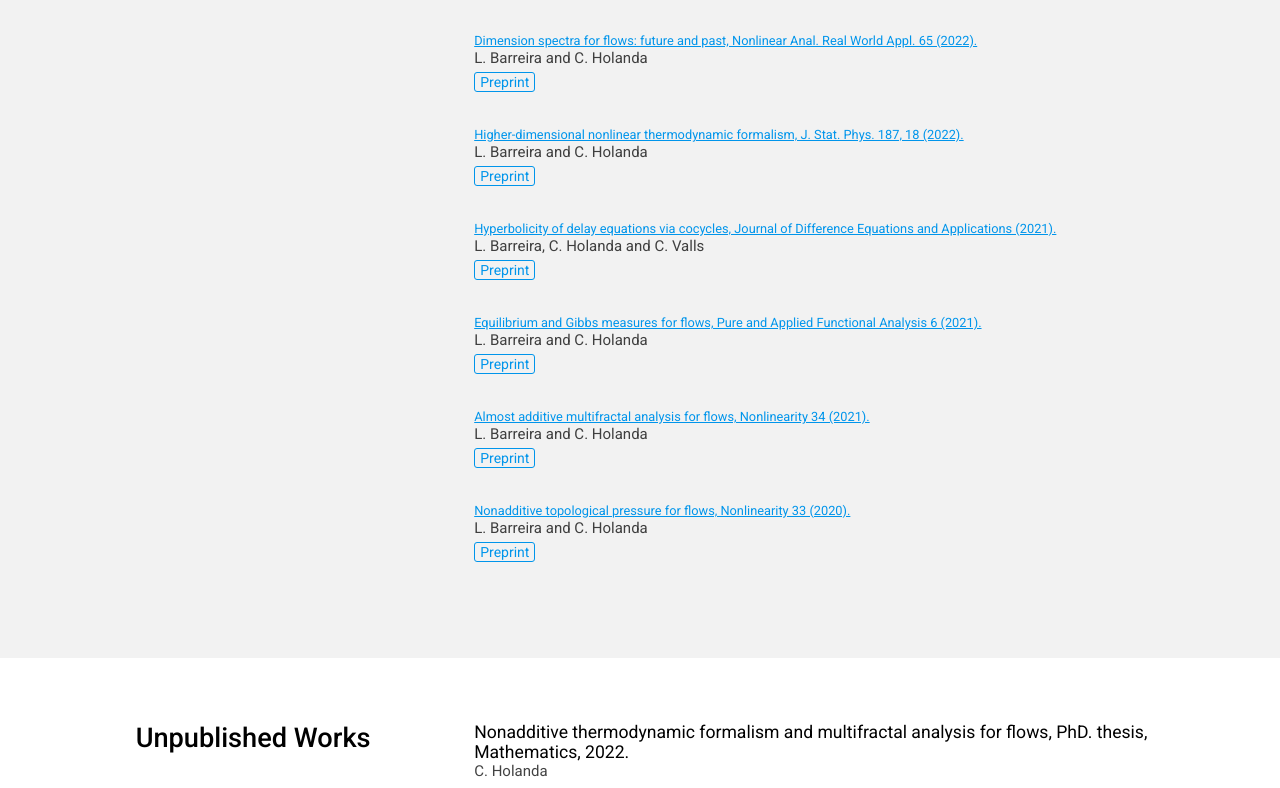
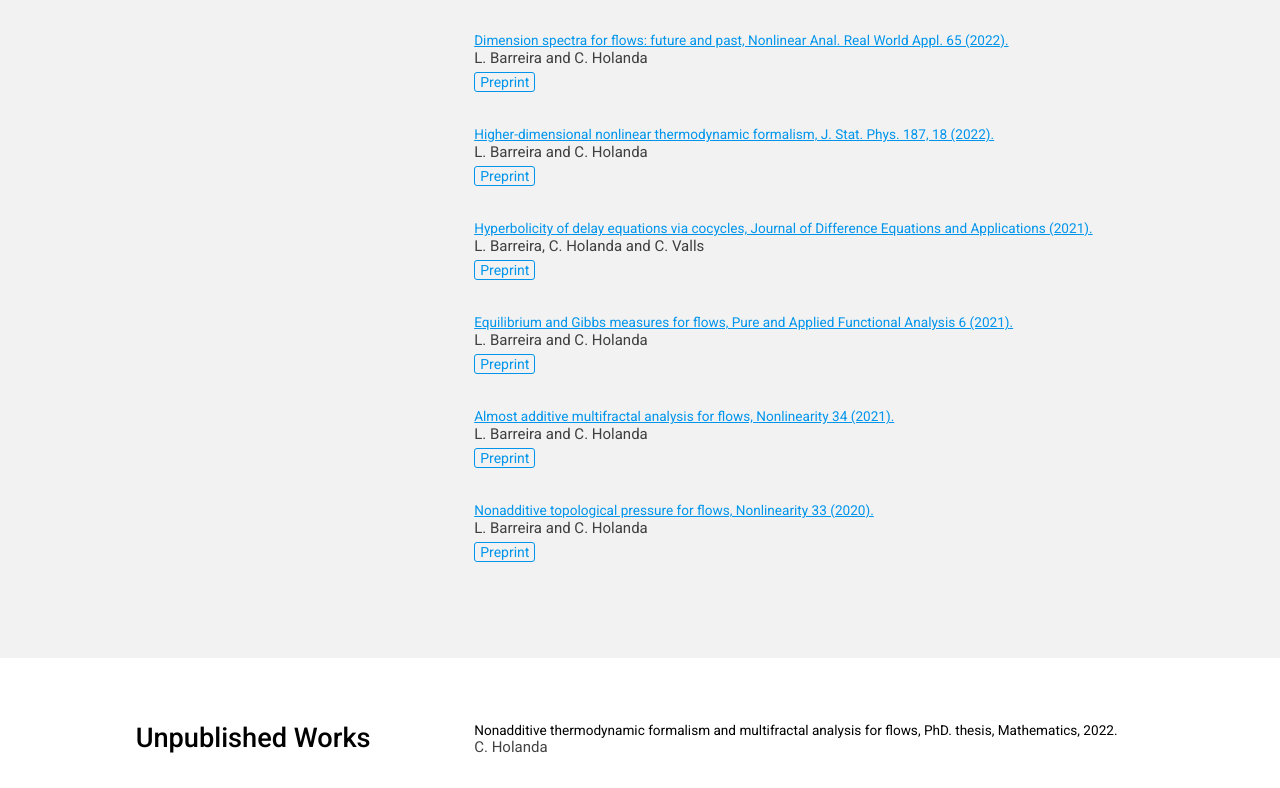
Before and after one commit to ceaholanda/ceaholanda.github.io, a plain HTML site: page index.html in a window 1280 px wide. Shown: the part 966-1754 px from the top of the page. Drawn offline with Linux system fonts and the light colour scheme.

Commit message:
added icon and decreased font size

```diff
--- a/index.html
+++ b/index.html
@@ -5,6 +5,7 @@
     <meta http-equiv="X-UA-Compatible" content="IE=edge" />
     <meta name="viewport" content="width=device-width, initial-scale=1.0" />
     <title>Carllos Eduardo Holanda</title>
+    <link rel="icon" type="image" href="images/penguin.png">
     <link rel="stylesheet" href="style/style.css" />
   </head>
   <body>
--- a/style/style.scss
+++ b/style/style.scss
@@ -204,7 +204,7 @@ header {
     margin-bottom: 2em;
 
     .paper-link {
-      font-size: 0.8em;
+      font-size: 0.85em;
       max-width: 50px;
       color: #0095eb;
     }
@@ -247,7 +247,7 @@ header {
     margin-bottom: 2em;
 
     .title {
-      font-size: 1.1em;
+      font-size: 0.85em;
       color: black;
       margin-bottom: 0px;
     }
```
Also changed, not shown: images/penguin.png (added), style/style.css, 1 other file.
